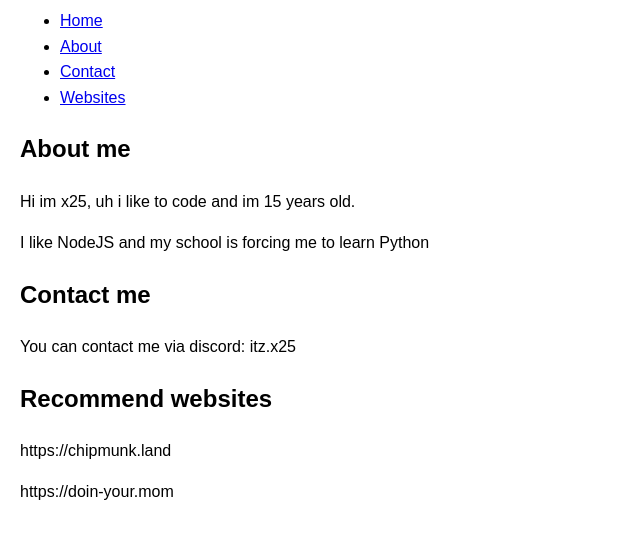
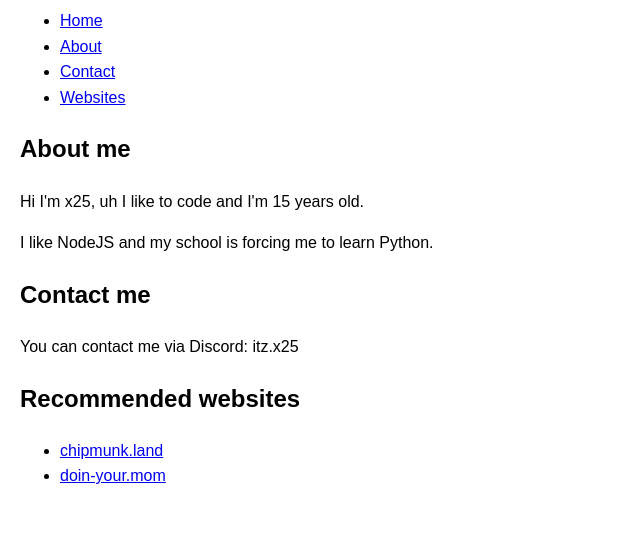
Before and after one commit to x25guy/web, a plain HTML site: page index.html in a window 1280 px wide. Shown: the part 86-624 px from the top of the page, without its empty margins (0-640 px from the left). Drawn offline with Linux system fonts and the light colour scheme.

Commit message:
Update index.html

```diff
--- a/index.html
+++ b/index.html
@@ -5,7 +5,6 @@
     <meta name="viewport" content="width=device-width, initial-scale=1.0">
     <title>web smth</title>
     <style>
-
         body {
             font-family: Arial, sans-serif;
             line-height: 1.6;
@@ -14,7 +13,6 @@
         h1 {
             color: #444;
         }
-
     </style>
 </head>
 <body>
@@ -26,7 +24,6 @@
                 <li><a href="#about">About</a></li>
                 <li><a href="#contact">Contact</a></li>
                 <li><a href="#web">Websites</a></li>
-
             </ul>
         </nav>
     </header>
@@ -34,21 +31,22 @@
     <main>
         <section>
             <h2>About me</h2>
-            <p>Hi im x25, uh i like to code and im 15 years old.</p>
-            <p>I like NodeJS and my school is forcing me to learn Python </p>
+            <p>Hi I'm x25, uh I like to code and I'm 15 years old.</p>
+            <p>I like NodeJS and my school is forcing me to learn Python.</p>
         </section>
-
 
         <section>
             <h2>Contact me</h2>
-            <p>You can contact me via discord: itz.x25</p>
+            <p>You can contact me via Discord: itz.x25</p>
         </section>
 
         <section>
-            <h2>Recommend websites</h2>
-            <p>https://chipmunk.land</p>
-            <p>https://doin-your.mom</p>
+            <h2>Recommended websites</h2>
+            <ul>
+                <li><a href="https://chipmunk.land" target="_blank">chipmunk.land</a></li>
+                <li><a href="https://doin-your.mom" target="_blank">doin-your.mom</a></li>
+            </ul>
+        </section>
     </main>
-
 </body>
 </html>
```
